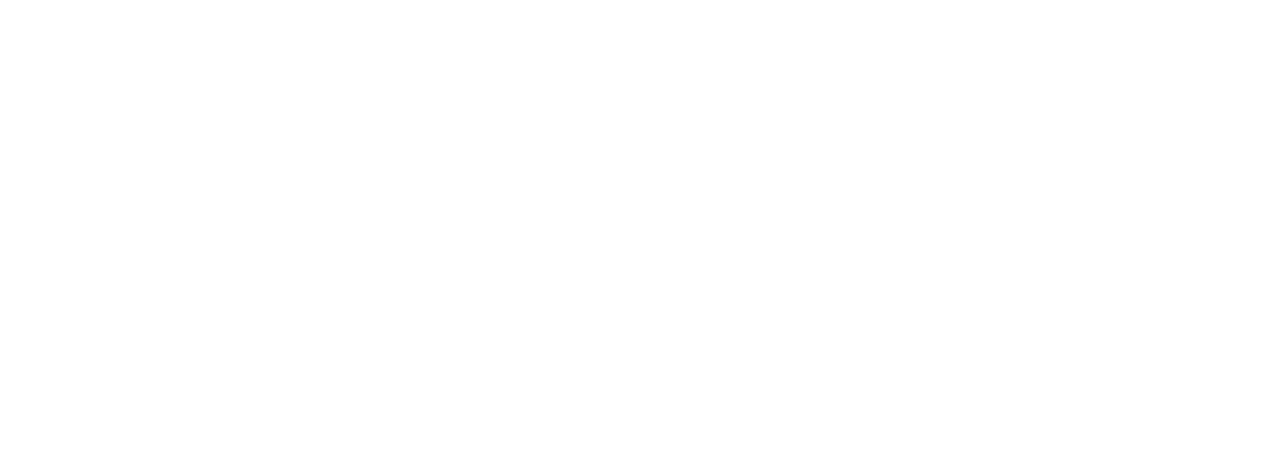
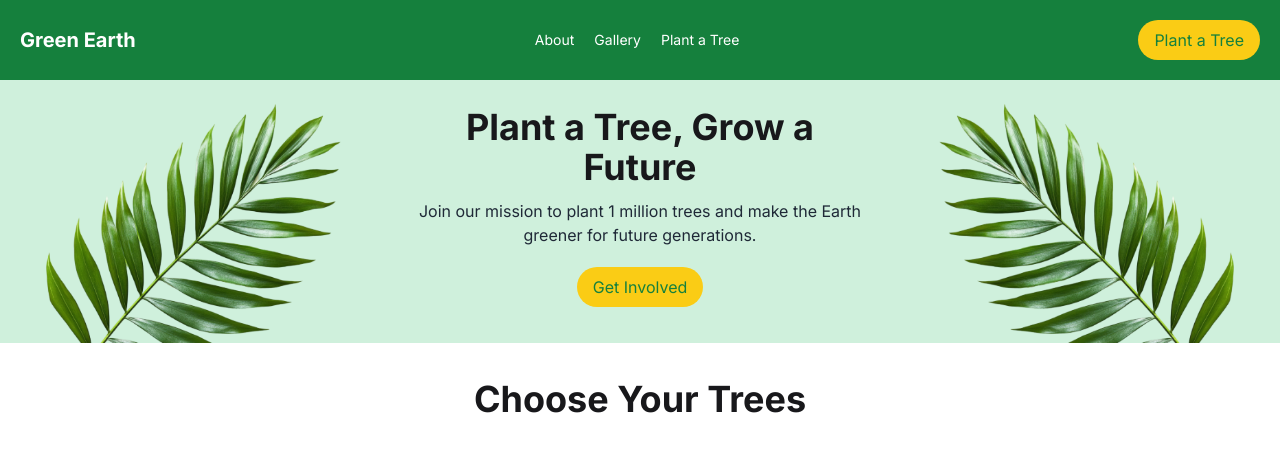
Before and after one commit to niloy-debnath/assignment-06, a plain HTML site: page index.html in a window 1280 px wide. Drawn offline with nearby package versions, Linux system fonts and the light colour scheme.

Commit message:
hero section completed

```diff
--- a/index.html
+++ b/index.html
@@ -6,11 +6,84 @@
     <title>Green Earth</title>
 
     <!-- Fav Icon -->
+
     <link
       rel="shortcut icon"
       href="./assets/hero-leaf2.png"
       type="image/x-icon"
     />
+
+    <!-- Fonts -->
+    <link rel="preconnect" href="https://fonts.googleapis.com" />
+    <link rel="preconnect" href="https://fonts.gstatic.com" crossorigin />
+    <link
+      href="https://fonts.googleapis.com/css2?family=Inter:ital,opsz,wght@0,14..32,100..900;1,14..32,100..900&display=swap"
+      rel="stylesheet"
+    />
+
+    <!-- styles -->
+    <style>
+      * {
+        font-family: "Inter", sans-serif;
+      }
+    </style>
+
+    <!-- Tailwind -->
+
+    <link
+      href="https://cdn.jsdelivr.net/npm/daisyui@5"
+      rel="stylesheet"
+      type="text/css"
+    />
+    <script src="https://cdn.jsdelivr.net/npm/@tailwindcss/browser@4"></script>
   </head>
-  <body></body>
+  <body>
+    <header class="bg-[#15803D] px-5 py-5">
+      <nav class="flex justify-between max-w-7xl mx-auto items-center">
+        <div>
+          <h1 class="text-white font-bold md:text-xl">Green Earth</h1>
+        </div>
+        <div class="text-white">
+          <ul class="flex gap-5">
+            <li class="text-sm"><a href="">About</a></li>
+            <li class="text-sm"><a href="">Gallery</a></li>
+            <li class="text-sm"><a href="">Plant a Tree</a></li>
+          </ul>
+        </div>
+        <div>
+          <button
+            class="bg-[#FACC15] px-3 md:px-4 md:py-2 py-1 rounded-3xl text-[#15803D]"
+          >
+            Plant a Tree
+          </button>
+        </div>
+      </nav>
+    </header>
+    <main>
+      <!-- Hero Section -->
+      <section class="flex bg-[#CFF0DC] justify-between items-center gap-8">
+        <div class="">
+          <img src="./assets/hero-leaf1.png" alt="" />
+        </div>
+        <div class="text-center">
+          <h1 class="text-4xl font-bold my-3">Plant a Tree, Grow a Future</h1>
+          <p class="text-[#1F2937]">
+            Join our mission to plant 1 million trees and make the Earth greener
+            for future generations.
+          </p>
+          <button
+            class="bg-[#FACC15] px-4 py-2 rounded-3xl text-[#15803D] my-5"
+          >
+            Get Involved
+          </button>
+        </div>
+        <div>
+          <img src="./assets/hero-leaf2.png" alt="" />
+        </div>
+      </section>
+
+      <h1 class="text-center mt-9 font-bold text-4xl">Choose Your Trees</h1>
+    </main>
+    <footer></footer>
+  </body>
 </html>
```
